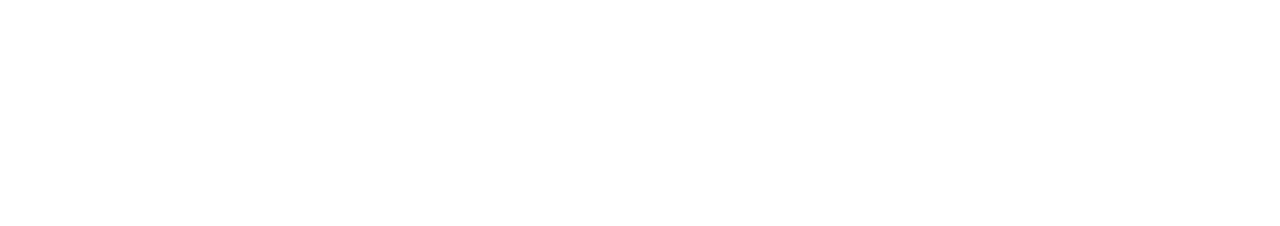
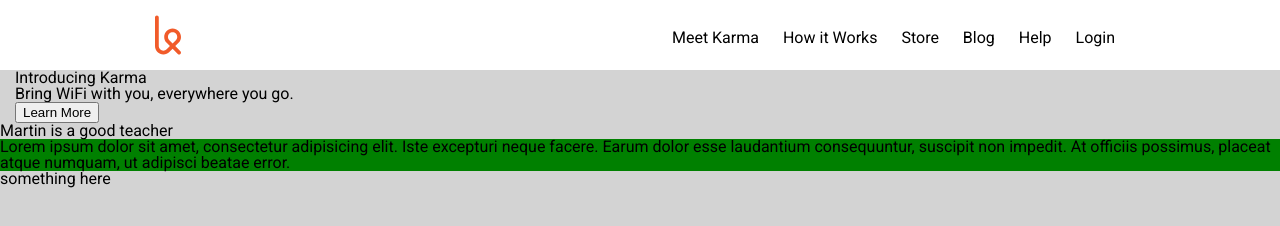
Before and after one commit to johnangusgillis/Karma-Clone, a plain HTML site: page index.html in a window 1280 px wide. Drawn offline with Linux system fonts and the light colour scheme.

Commit message:
Nav Bar Changes

```diff
--- a/css/style.css
+++ b/css/style.css
@@ -1,3 +1,5 @@
+/*This is where we reset the CSS for ALL of the Browsers*/
+
 html, body, div, span, applet, object, iframe,
 h1, h2, h3, h4, h5, h6, p, blockquote, pre,
 a, abbr, acronym, address, big, cite, code,
@@ -18,7 +20,7 @@ time, mark, audio, video {
 	font: inherit;
 	vertical-align: baseline;
 }
-/* HTML5 display-role reset for older browsers */
+/* HTML5 display-role reset for older browsers */4
 article, aside, details, figcaption, figure,
 footer, header, hgroup, menu, nav, section {
 	display: block;
@@ -41,3 +43,53 @@ table {
 	border-collapse: collapse;
 	border-spacing: 0;
 }
+
+/*This is where my main Style Starts*/
+
+body {
+	background-color: lightgray;
+	font-family: 'Roboto', sans-serif;
+	-webkit-font-smoothing: antialiased;
+}
+
+div {
+	border: 1px solid: chocolate;
+}
+
+p {
+	background-color: green;
+}
+
+/* End of Reset */
+/* Start of Custom Styles */
+
+.content {
+    padding: 0 15px;
+}
+
+/* Navigation Section */
+
+.top-navigation {
+	background-color: white;
+}
+
+.top-navigation > .content{
+	width: 970px;
+	height: 70px;
+	margin: 0 auto;
+}
+
+.top-navigation .logo {
+	 width: 26px;
+	 height: 70px;
+}
+
+.links li {
+	display: inline-block;
+	margin: 10px;
+}
+
+.top-navigation .links {
+	float: right;
+	margin-top: 20px;
+}
--- a/index.html
+++ b/index.html
@@ -1,11 +1,63 @@
+<!--This tells the browser that the document below is html-->
+
 <!DOCTYPE html>
+
+<!--this sets the language as english-->
+
 <html lang="en">
+
+<!--This starts the "header" tag where we tell the complier about some characteristics the header should have-->
+
 <head>
+
+	<!--Here we tell it what the character set is UTF8, this is the default | next what the title is, this shows up on the top of the browser | next where to look for the css file, it has to be in the same folder? | next to look for a certain font from the -->
+
 	<meta charset="UTF-8">
 	<title>Document</title>
-	<link rel="stylesheet" href="css/style.css">
+	<link href="http://fonts.googleapis.com/css?family=Roboto:400,500,300,900" rel="stylesheet" type="text/css">
+    <link href="http://maxcdn.bootstrapcdn.com/font-awesome/4.2.0/css/font-awesome.min.css" rel="stylesheet">
+    <link rel="shortcut icon" type="image/x-icon" href="favicon.ico">
+    <link rel="stylesheet" href="css/style.css">
+
 </head>
+
+<!--This is where we tell it (the compiler?) some qualities of the body and potentially some actual content-->
+
 <body>
 
+	<!--This is a piece of the body called nav... we're telling it that nav is in a class called "top-navigation" that we'll talk about in the css file | then we make a divider and tell it that it's the class "content" again, we'll tell the css more about what characteristics "content" should have | same with "links" then we style the first one "Meet Karma" as active meaning it will have different characteristics | li is a tag that stands for list or link? -->
+
+	<nav class="top-navigation">
+	        <div class="content">
+	            <ul class="links">
+	                <li class="active">Meet Karma</li>
+	                <li>How it Works</li>
+	                <li>Store</li>
+	                <li>Blog</li>
+	                <li>Help</li>
+	                <li>Login</li>
+	            </ul>
+	            <img class="logo" src="images/karma-logo.svg" alt="Logo Image">
+	        </div>
+	    </nav>
+
+		<!--This is an additional section-->
+
+	    <section class="introduction">
+	        <div class="content">
+	            <h1>Introducing Karma</h1>
+	            <h3>Bring WiFi with you, everywhere you go.</h3>
+	            <div class="buttons">
+	                <button>Learn More</button>
+	            </div>
+	        </div>
+    	</section>
+    	<section class="cases">
+
+	<h1>Martin is a good teacher</h1>
+	<p>
+		Lorem ipsum dolor sit amet, consectetur adipisicing elit. Iste excepturi neque facere. Earum dolor esse laudantium consequuntur, suscipit non impedit. At officiis possimus, placeat atque numquam, ut adipisci beatae error.
+	</p>
+	<div>something here</div>
 </body>
 </html>
```
Also changed, not shown: favicon.ico (added), images/karma-logo.svg (added), 2 other files.
